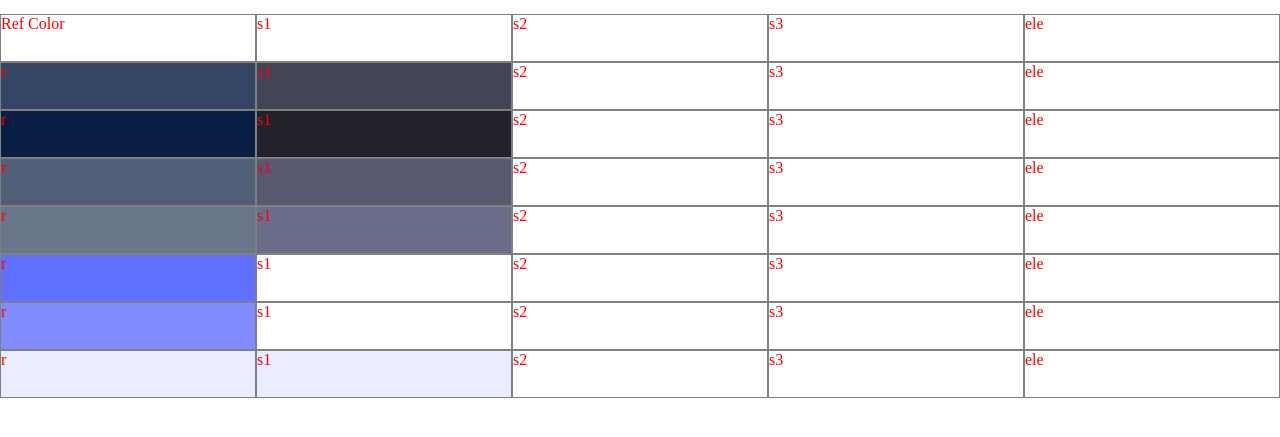
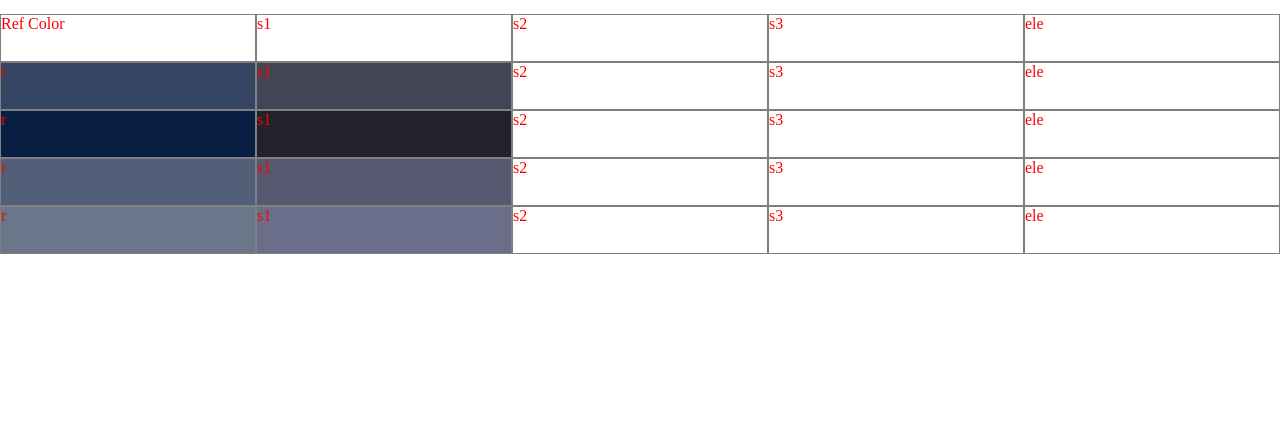
Before and after one commit to AngomRanjan/playground, a website: page index.html in a window 1280 px wide. Shown: the part 75-512 px from the top of the page. Drawn offline with Linux system fonts and the light colour scheme.

Commit message:
playing around

```diff
--- a/index.html
+++ b/index.html
@@ -45,21 +45,6 @@
     <div class="v2">s2</div>
     <div class="v3">s3</div>
     <div class="ele">ele</div>
-    <div class="ref" id="r5">r</div>
-    <div class="v1" id="r5s1">s1</div>
-    <div class="v2">s2</div>
-    <div class="v3">s3</div>
-    <div class="ele">ele</div>
-    <div class="ref" id="r6">r</div>
-    <div class="v1">s1</div>
-    <div class="v2">s2</div>
-    <div class="v3">s3</div>
-    <div class="ele">ele</div>
-    <div class="ref" id="r7">r</div>
-    <div class="v1" id="r7s1">s1</div>
-    <div class="v2">s2</div>
-    <div class="v3">s3</div>
-    <div class="ele">ele</div>
   </main>
 </body>
 </html>
```
